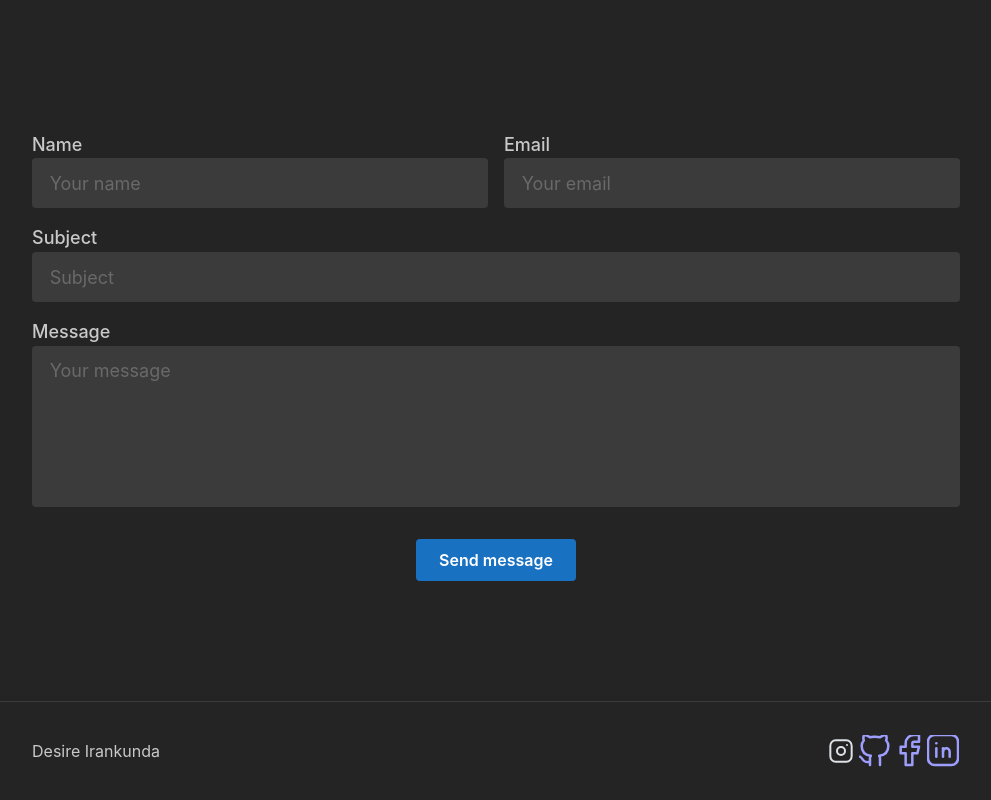
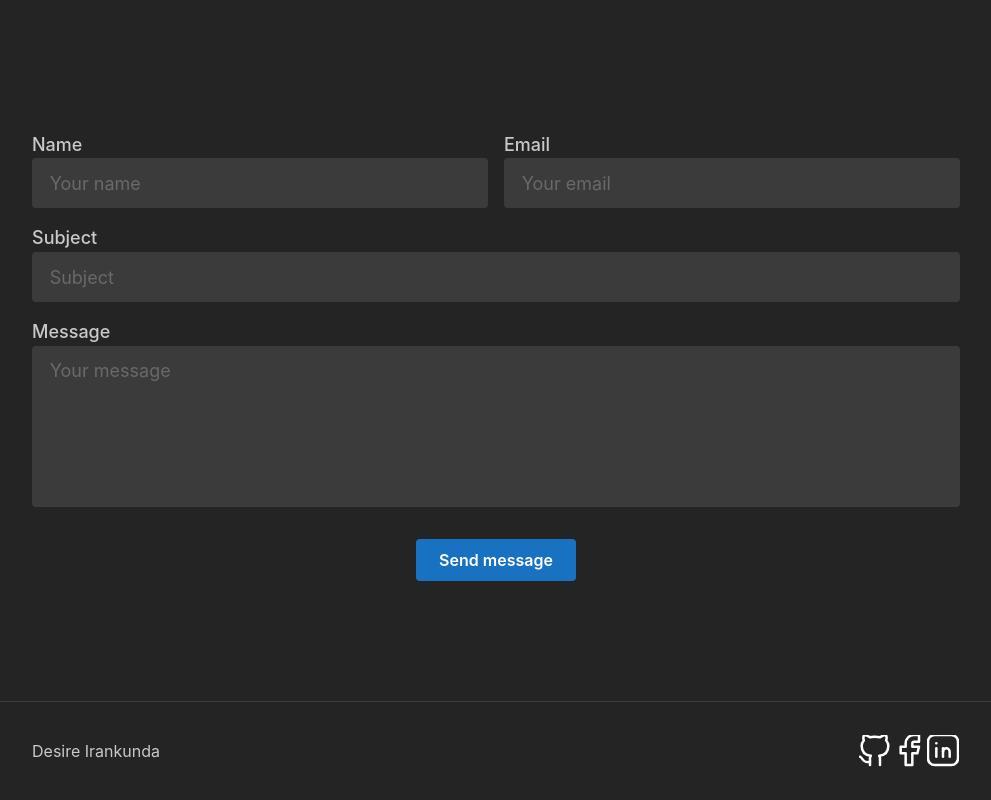
Before and after one commit to Deewiliams/My-portfolio, a React (Vite) app: page / in a window 1280 px wide. Shown: the part 3492-4292 px from the top of the page, without its empty margins (144-1135 px from the left). Built offline with nearby package versions, Linux system fonts and the light colour scheme.

Commit message:
cleaned the footer

```diff
--- a/src/pages/Footer/Footer.tsx
+++ b/src/pages/Footer/Footer.tsx
@@ -21,10 +21,11 @@ export function Footer() {
           wrap="nowrap"
         >
           <ActionIcon size="lg" color="gray" variant="subtle">
-            <IconBrandInstagram size={40} stroke={1.5} />
-          </ActionIcon>
-          <ActionIcon size="lg" color="gray" variant="subtle">
-            <a href="https://github.com/Deewiliams" target="_blank">
+            <a
+              href="https://github.com/Deewiliams"
+              target="_blank"
+              style={{ textDecoration: "none", color: "white" }}
+            >
               <IconBrandGithub size={40} stroke={1.5} />
             </a>
           </ActionIcon>
@@ -33,6 +34,7 @@ export function Footer() {
               href="https://web.facebook.com/irankunda1"
               target="_blank"
               rel="noreferrer"
+              style={{ textDecoration: "none", color: "white" }}
             >
               <IconBrandFacebook size={40} stroke={1.5} />
             </a>
@@ -42,6 +44,7 @@ export function Footer() {
               href="https://www.linkedin.com/in/desire-irankunda-0a8490183/"
               target="_blank"
               rel="noreferrer"
+              style={{ textDecoration: "none", color: "white" }}
             >
               <IconBrandLinkedin size={40} stroke={1.5} />
             </a>
```
